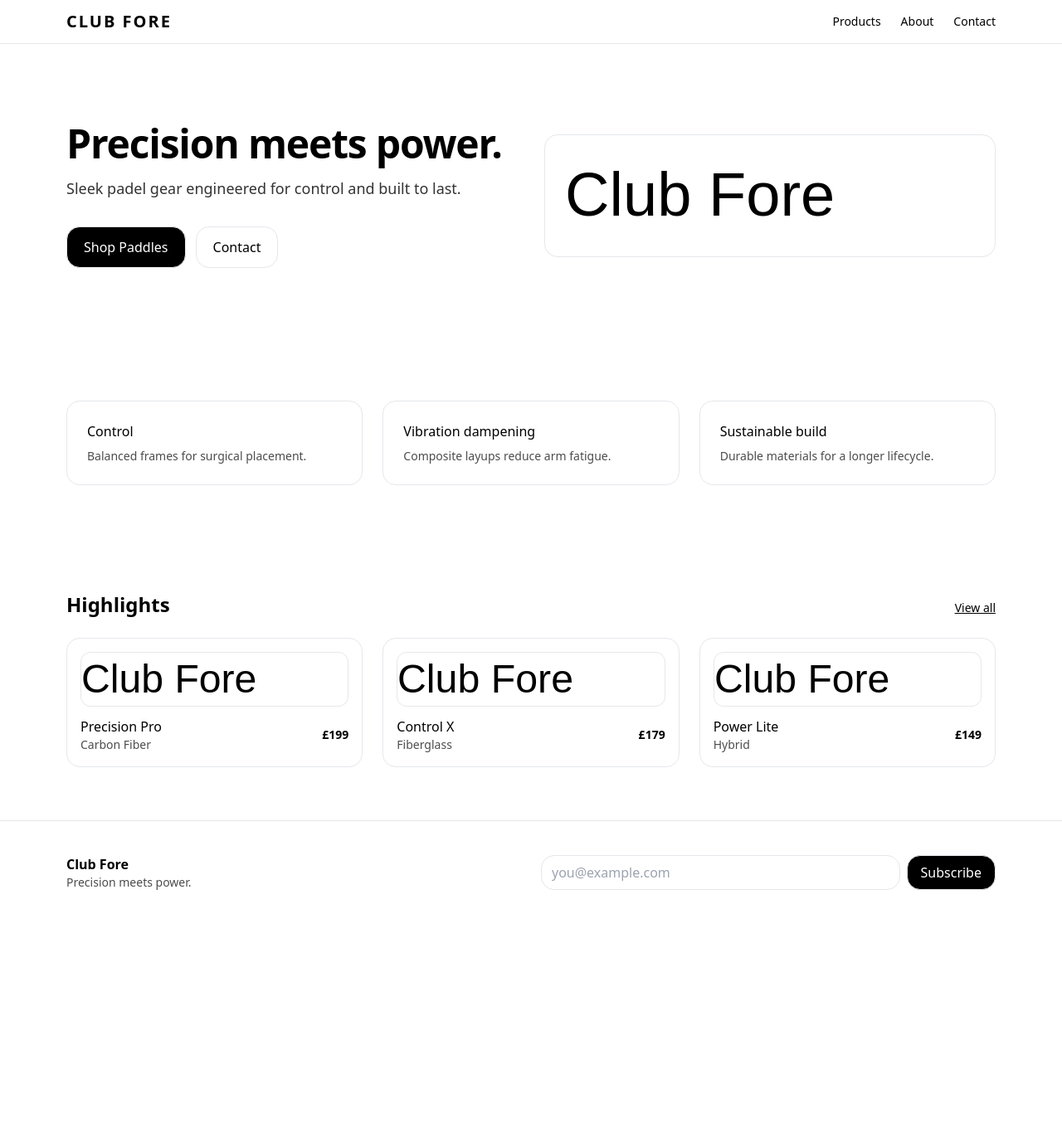
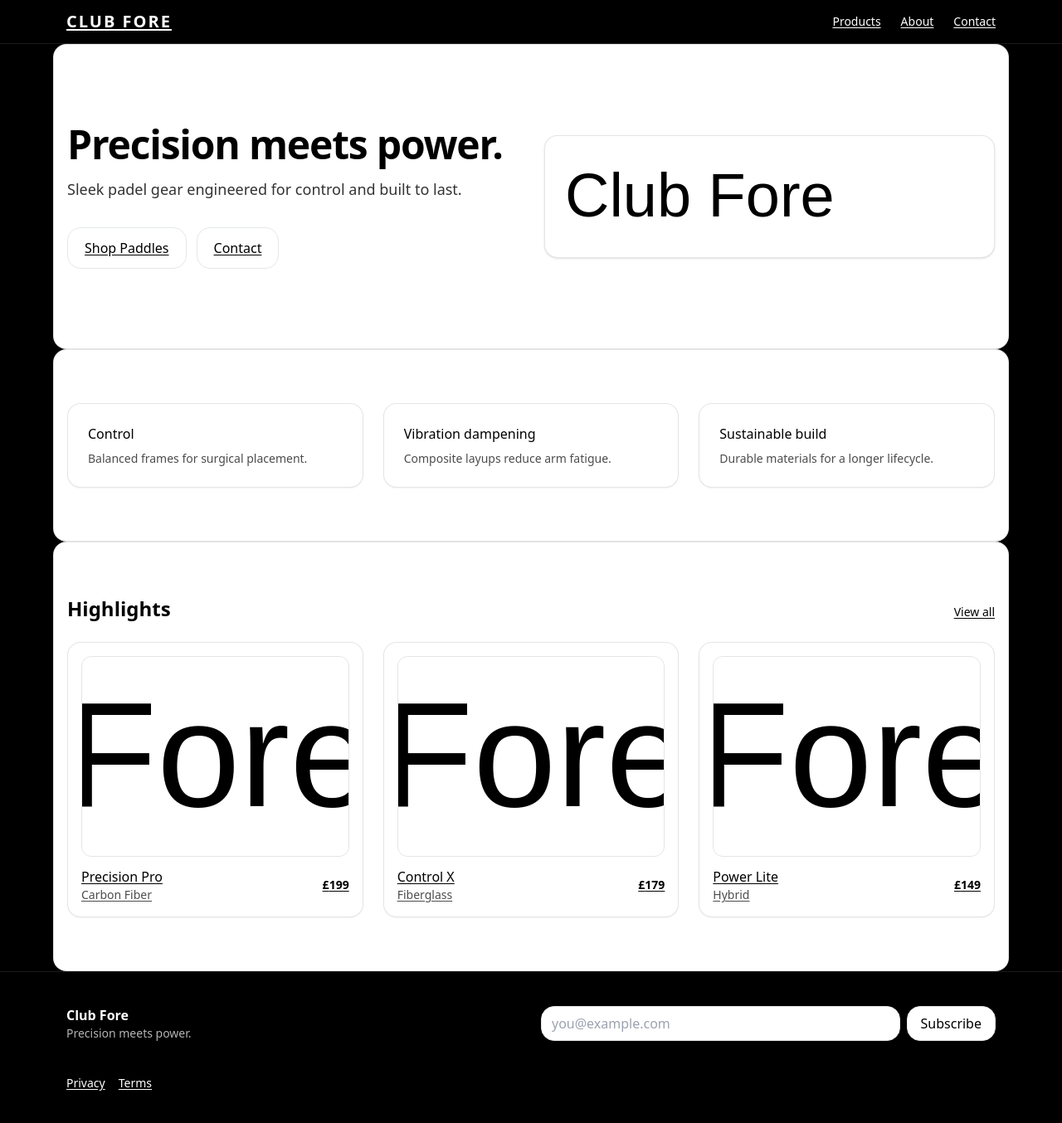
Before and after one commit to NickCoding122/ClubFore, a Next.js app: page / in a window 1280 px wide. Shown: the whole page at 83% size. Before the commit the page ends 1114 px from the top, so only its background shows below. Built offline with nearby package versions, Linux system fonts and the light colour scheme.

Commit message:
style(theme): switch to black background with white panel UI + polish

```diff
--- a/app/about/page.tsx
+++ b/app/about/page.tsx
@@ -1,7 +1,9 @@
+import { Section } from "@/components/Section";
+
 export default function AboutPage() {
   return (
-    <div className="p-4">
-      About page coming soon.
-    </div>
+    <Section>
+      <p>About page coming soon.</p>
+    </Section>
   );
 }
--- a/app/contact/page.tsx
+++ b/app/contact/page.tsx
@@ -1,7 +1,9 @@
+import { Section } from "@/components/Section";
+
 export default function ContactPage() {
   return (
-    <div className="p-4">
-      Contact page coming soon.
-    </div>
+    <Section>
+      <p>Contact page coming soon.</p>
+    </Section>
   );
 }
--- a/app/globals.css
+++ b/app/globals.css
@@ -3,7 +3,21 @@
 @tailwind utilities;
 
 :root { color-scheme: light dark; }
-html, body { height: 100%; background: #fff; color: #000; }
+html, body {
+  height: 100%;
+  background: #000;
+  color: #fff;
+}
+
+a {
+  text-decoration: underline;
+  text-underline-offset: 2px;
+}
+
+a:hover {
+  opacity: 0.8;
+}
+
 * { outline-offset: 2px; }
 @media (prefers-reduced-motion: reduce) {
   * { animation: none !important; transition: none !important; scroll-behavior: auto !important; }
--- a/app/page.tsx
+++ b/app/page.tsx
@@ -15,11 +15,18 @@ export default function Home() {
               Sleek padel gear engineered for control and built to last.
             </p>
             <div className="mt-8 flex gap-3">
-              <Link className="px-5 py-3 bg-black text-white rounded-2xl border" href="/products">Shop Paddles</Link>
-              <Link className="px-5 py-3 border rounded-2xl" href="/contact">Contact</Link>
+              <Link
+                className="px-5 py-3 rounded-2xl bg-white text-black border"
+                href="/products"
+              >
+                Shop Paddles
+              </Link>
+              <Link className="px-5 py-3 rounded-2xl border text-black" href="/contact">
+                Contact
+              </Link>
             </div>
           </div>
-          <div className="border rounded-2xl p-6 bg-white">
+          <div className="rounded-2xl border border-black/10 p-6 bg-white shadow">
             <Image src="/logo.svg" width={800} height={400} alt="Club Fore wordmark" className="w-full h-auto" />
           </div>
         </div>
@@ -32,7 +39,10 @@ export default function Home() {
             { title: "Vibration dampening", text: "Composite layups reduce arm fatigue." },
             { title: "Sustainable build", text: "Durable materials for a longer lifecycle." }
           ].map((f) => (
-            <div key={f.title} className="border rounded-2xl p-6">
+            <div
+              key={f.title}
+              className="rounded-2xl p-6 bg-white border border-black/10 shadow-sm"
+            >
               <h3 className="font-medium">{f.title}</h3>
               <p className="opacity-70 text-sm mt-2">{f.text}</p>
             </div>
@@ -43,18 +53,32 @@ export default function Home() {
       <Section>
         <div className="flex items-baseline justify-between mb-6">
           <h2 className="text-2xl font-semibold">Highlights</h2>
-          <Link href="/products" className="text-sm underline">View all</Link>
+          <Link href="/products" className="text-sm underline">
+            View all
+          </Link>
         </div>
         <div className="grid md:grid-cols-3 gap-6">
           {highlights.map((p) => (
-            <Link key={p.id} href={`/products/${p.slug}`} className="border rounded-2xl p-4 hover:opacity-80">
-              <Image src={p.images[0]} alt={p.name} width={600} height={400} className="w-full h-auto rounded-xl border" />
+            <Link
+              key={p.id}
+              href={`/products/${p.slug}`}
+              className="rounded-2xl p-4 bg-white border border-black/10 shadow-sm transition motion-safe:hover:-translate-y-1 hover:shadow-md"
+            >
+              <div className="aspect-[4/3] w-full overflow-hidden rounded-xl border border-black/10">
+                <Image
+                  src={p.images[0]}
+                  alt={p.name}
+                  width={600}
+                  height={400}
+                  className="h-full w-full object-cover"
+                />
+              </div>
               <div className="mt-3 flex items-center justify-between">
                 <div>
                   <div className="font-medium">{p.name}</div>
                   <div className="text-sm opacity-70">{p.specs.surface}</div>
                 </div>
-                <div className="text-sm font-semibold">£{p.price}</div>
+                <div className="text-sm font-semibold text-right">£{p.price}</div>
               </div>
             </Link>
           ))}
--- a/app/products/[slug]/page.tsx
+++ b/app/products/[slug]/page.tsx
@@ -1,4 +1,5 @@
 import { notFound } from "next/navigation";
+import { Section } from "@/components/Section";
 
 interface ProductPageProps {
   params: { slug: string };
@@ -10,8 +11,8 @@ export default function ProductPage({ params }: ProductPageProps) {
   }
 
   return (
-    <div className="p-4">
+    <Section>
       Product <strong>{params.slug}</strong> coming soon.
-    </div>
+    </Section>
   );
 }
--- a/app/products/page.tsx
+++ b/app/products/page.tsx
@@ -1,7 +1,9 @@
+import { Section } from "@/components/Section";
+
 export default function ProductsPage() {
   return (
-    <div className="p-4">
-      Products page coming soon.
-    </div>
+    <Section>
+      <p>Products page coming soon.</p>
+    </Section>
   );
 }
--- a/components/Footer.tsx
+++ b/components/Footer.tsx
@@ -14,8 +14,8 @@ export function Footer() {
     if (res.ok) setSent(true);
   }
   return (
-    <footer className="border-t">
-      <div className="mx-auto max-w-6xl px-4 py-10 grid gap-6 md:grid-cols-2 items-center">
+    <footer className="border-t border-white/10 bg-black">
+      <div className="mx-auto max-w-6xl px-4 py-10 grid gap-6 md:grid-cols-2 items-center text-white">
         <div>
           <div className="font-semibold">Club Fore</div>
           <p className="text-sm opacity-70">Precision meets power.</p>
@@ -28,11 +28,21 @@ export function Footer() {
             placeholder="you@example.com"
             value={email}
             onChange={(e) => setEmail(e.target.value)}
-            className="flex-1 border rounded-2xl px-3 py-2"
+            className="flex-1 border rounded-2xl px-3 py-2 bg-white text-black"
           />
-          <button className="border rounded-2xl px-4 py-2 bg-black text-white">Subscribe</button>
+          <button className="rounded-2xl px-4 py-2 bg-white text-black border">
+            Subscribe
+          </button>
         </form>
         {sent && <p className="text-sm">Thanks — you’re on the list.</p>}
+        <div className="text-sm mt-4 flex gap-4">
+          <a href="/privacy" className="hover:opacity-80">
+            Privacy
+          </a>
+          <a href="/terms" className="hover:opacity-80">
+            Terms
+          </a>
+        </div>
       </div>
     </footer>
   );
--- a/components/Navbar.tsx
+++ b/components/Navbar.tsx
@@ -5,28 +5,34 @@ import { useState } from "react";
 export function Navbar() {
   const [open, setOpen] = useState(false);
   return (
-    <header className="sticky top-0 z-50 bg-white/90 border-b backdrop-blur">
-      <div className="mx-auto max-w-6xl px-4 py-3 flex items-center justify-between">
+    <header className="sticky top-0 z-50 bg-black/60 border-b border-white/10 backdrop-blur">
+      <div className="mx-auto max-w-6xl px-4 py-3 flex items-center justify-between text-white">
         <Link href="/" className="font-semibold tracking-widest text-xl">CLUB FORE</Link>
         <nav className="hidden md:flex gap-6 text-sm">
-          <Link href="/products" className="hover:opacity-70">Products</Link>
-          <Link href="/about" className="hover:opacity-70">About</Link>
-          <Link href="/contact" className="hover:opacity-70">Contact</Link>
+          <Link href="/products" className="hover:opacity-80">Products</Link>
+          <Link href="/about" className="hover:opacity-80">About</Link>
+          <Link href="/contact" className="hover:opacity-80">Contact</Link>
         </nav>
         <button
           aria-label="Menu"
-          className="md:hidden p-2 border rounded"
+          className="md:hidden p-2 border border-white/20 rounded"
           onClick={() => setOpen(!open)}
         >
           ☰
         </button>
       </div>
       {open && (
-        <div className="md:hidden border-t">
+        <div className="md:hidden border-t border-white/10 bg-black text-white">
           <div className="mx-auto max-w-6xl px-4 py-2 flex flex-col gap-2">
-            <Link href="/products" onClick={() => setOpen(false)}>Products</Link>
-            <Link href="/about" onClick={() => setOpen(false)}>About</Link>
-            <Link href="/contact" onClick={() => setOpen(false)}>Contact</Link>
+            <Link href="/products" className="hover:opacity-80" onClick={() => setOpen(false)}>
+              Products
+            </Link>
+            <Link href="/about" className="hover:opacity-80" onClick={() => setOpen(false)}>
+              About
+            </Link>
+            <Link href="/contact" className="hover:opacity-80" onClick={() => setOpen(false)}>
+              Contact
+            </Link>
           </div>
         </div>
       )}
--- a/components/Section.tsx
+++ b/components/Section.tsx
@@ -1,3 +1,9 @@
 export function Section({ children, className = "" }: { children: React.ReactNode; className?: string }) {
-  return <section className={`mx-auto max-w-6xl px-4 py-16 ${className}`}>{children}</section>;
+  return (
+    <section
+      className={`mx-auto max-w-6xl px-4 py-16 rounded-2xl bg-white text-black border border-black/10 shadow ${className}`}
+    >
+      {children}
+    </section>
+  );
 }
```
